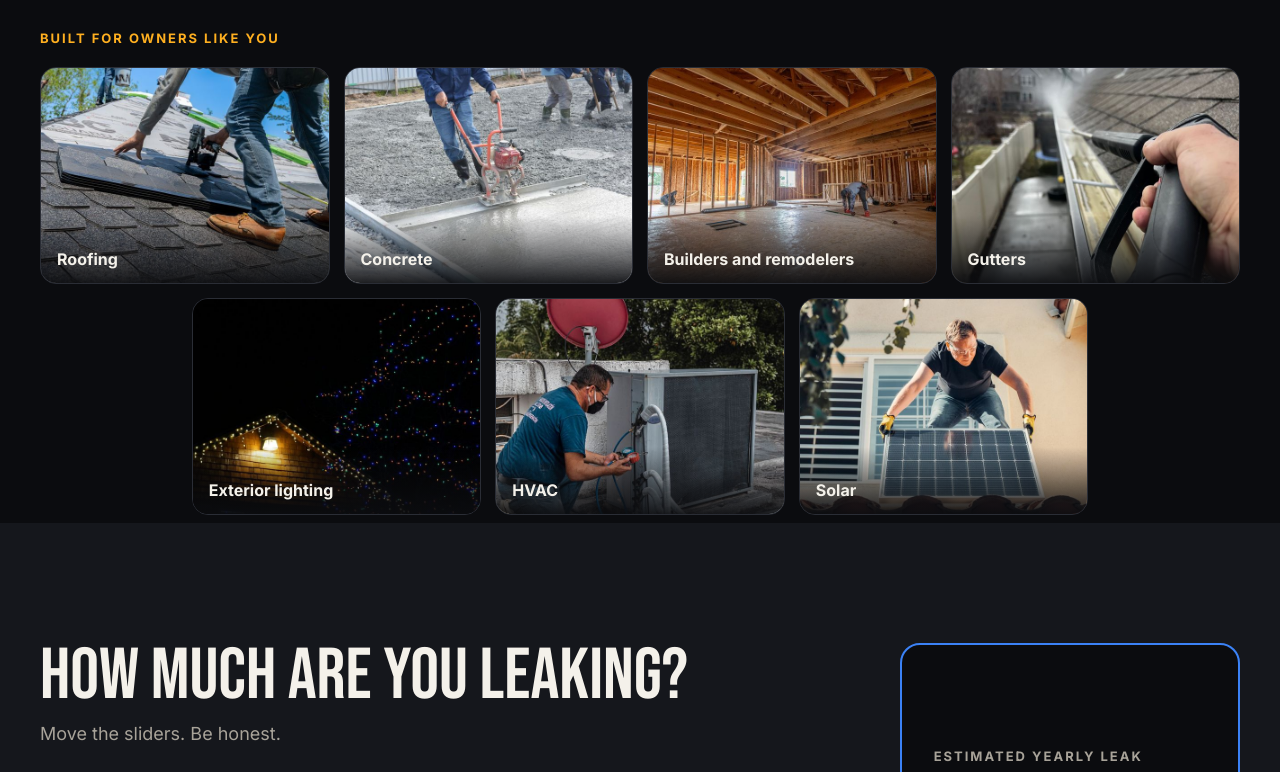
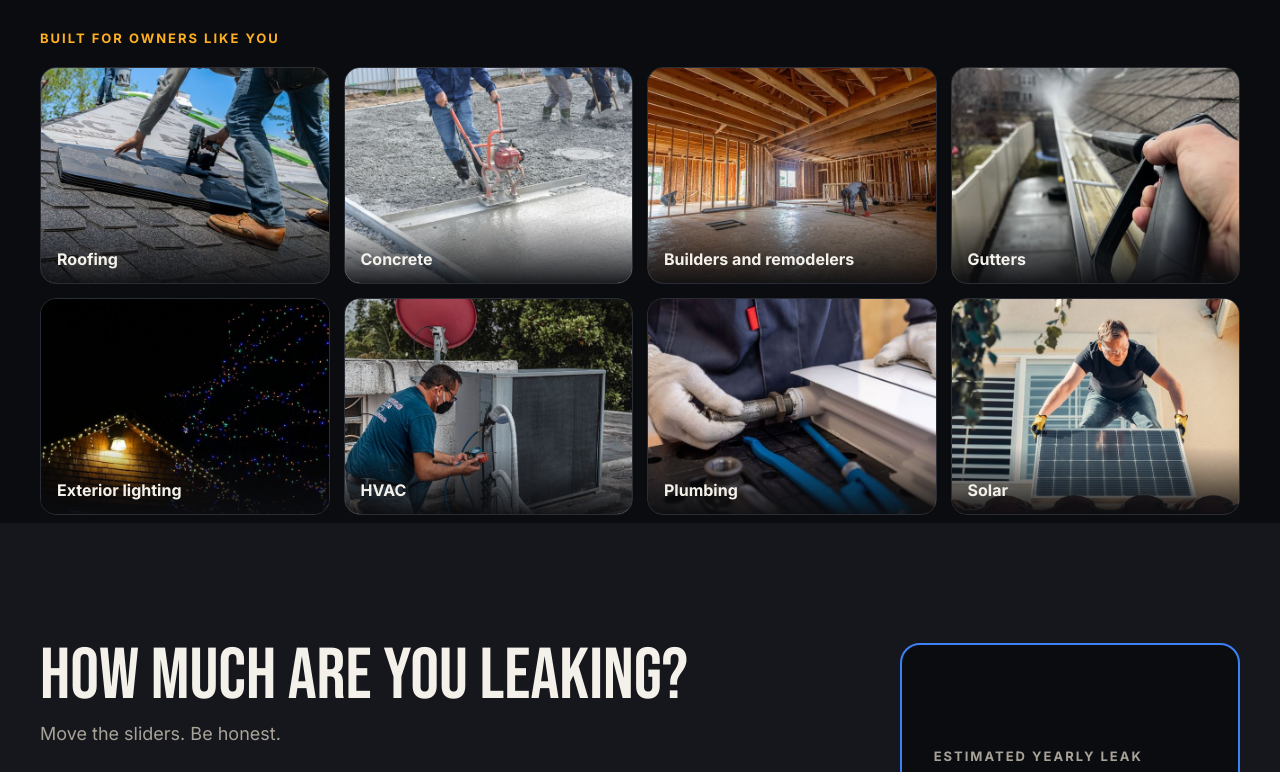
Before and after one commit to roheenibhana-ops/digital-transformation-consultancy, a plain HTML site: page public/index.html in a window 1280 px wide. Shown: the part 1145-1917 px from the top of the page. Drawn offline with Linux system fonts and the light colour scheme.

Commit message:
Add a plumbing tile so the trades strip is an even eight
Co-Authored-By: Claude Sonnet 5.5 <noreply@anthropic.com>
Claude-Session: https://claude.ai/code/session_013Ua68NwM9BVuWXU5pN3LqK

```diff
--- a/public/index.html
+++ b/public/index.html
@@ -367,7 +367,7 @@
 <section class="trades" aria-label="Who this is for">
   <div class="wrap">
     <p class="tr-k">Built for owners like you</p>
-    <ul class="tr-grid"><li><img src="img/trades/roofing.jpg" alt="A roofer nailing asphalt shingles onto a roof" loading="lazy" width="640" height="480"><span>Roofing</span></li><li><img src="img/trades/concrete.jpg" alt="Workers screeding a freshly poured concrete slab" loading="lazy" width="640" height="480"><span>Concrete</span></li><li><img src="img/trades/builders.jpg" alt="The wood framing inside a house under construction" loading="lazy" width="640" height="480"><span>Builders and remodelers</span></li><li><img src="img/trades/gutters.jpg" alt="A pressure washer cleaning a roof gutter" loading="lazy" width="640" height="480"><span>Gutters</span></li><li><img src="img/trades/lighting.jpg" alt="Lights strung along the roofline of a house at night" loading="lazy" width="640" height="480"><span>Exterior lighting</span></li><li><img src="img/trades/hvac.jpg" alt="A technician servicing an outdoor air conditioning unit" loading="lazy" width="640" height="480"><span>HVAC</span></li><li><img src="img/trades/solar.jpg" alt="A worker lifting a solar panel into place on a roof" loading="lazy" width="640" height="480"><span>Solar</span></li></ul>
+    <ul class="tr-grid"><li><img src="img/trades/roofing.jpg" alt="A roofer nailing asphalt shingles onto a roof" loading="lazy" width="640" height="480"><span>Roofing</span></li><li><img src="img/trades/concrete.jpg" alt="Workers screeding a freshly poured concrete slab" loading="lazy" width="640" height="480"><span>Concrete</span></li><li><img src="img/trades/builders.jpg" alt="The wood framing inside a house under construction" loading="lazy" width="640" height="480"><span>Builders and remodelers</span></li><li><img src="img/trades/gutters.jpg" alt="A pressure washer cleaning a roof gutter" loading="lazy" width="640" height="480"><span>Gutters</span></li><li><img src="img/trades/lighting.jpg" alt="Lights strung along the roofline of a house at night" loading="lazy" width="640" height="480"><span>Exterior lighting</span></li><li><img src="img/trades/hvac.jpg" alt="A technician servicing an outdoor air conditioning unit" loading="lazy" width="640" height="480"><span>HVAC</span></li><li><img src="img/trades/plumbing.jpg" alt="A plumber fitting a pipe to a radiator" loading="lazy" width="640" height="480"><span>Plumbing</span></li><li><img src="img/trades/solar.jpg" alt="A worker lifting a solar panel into place on a roof" loading="lazy" width="640" height="480"><span>Solar</span></li></ul>
   </div>
 </section>
 
```
Also changed, not shown: public/img/trades/plumbing.jpg (added), 1 other file.
